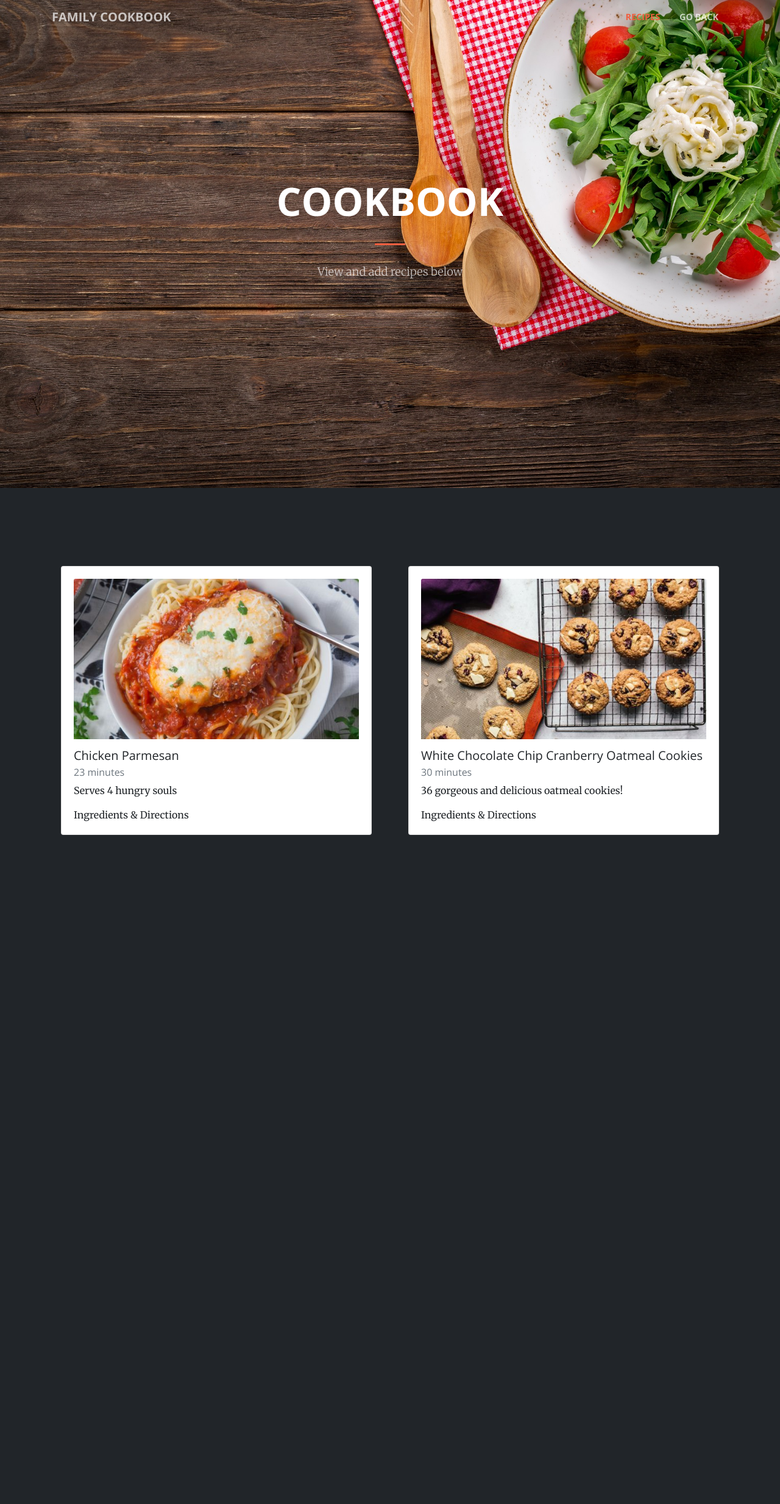
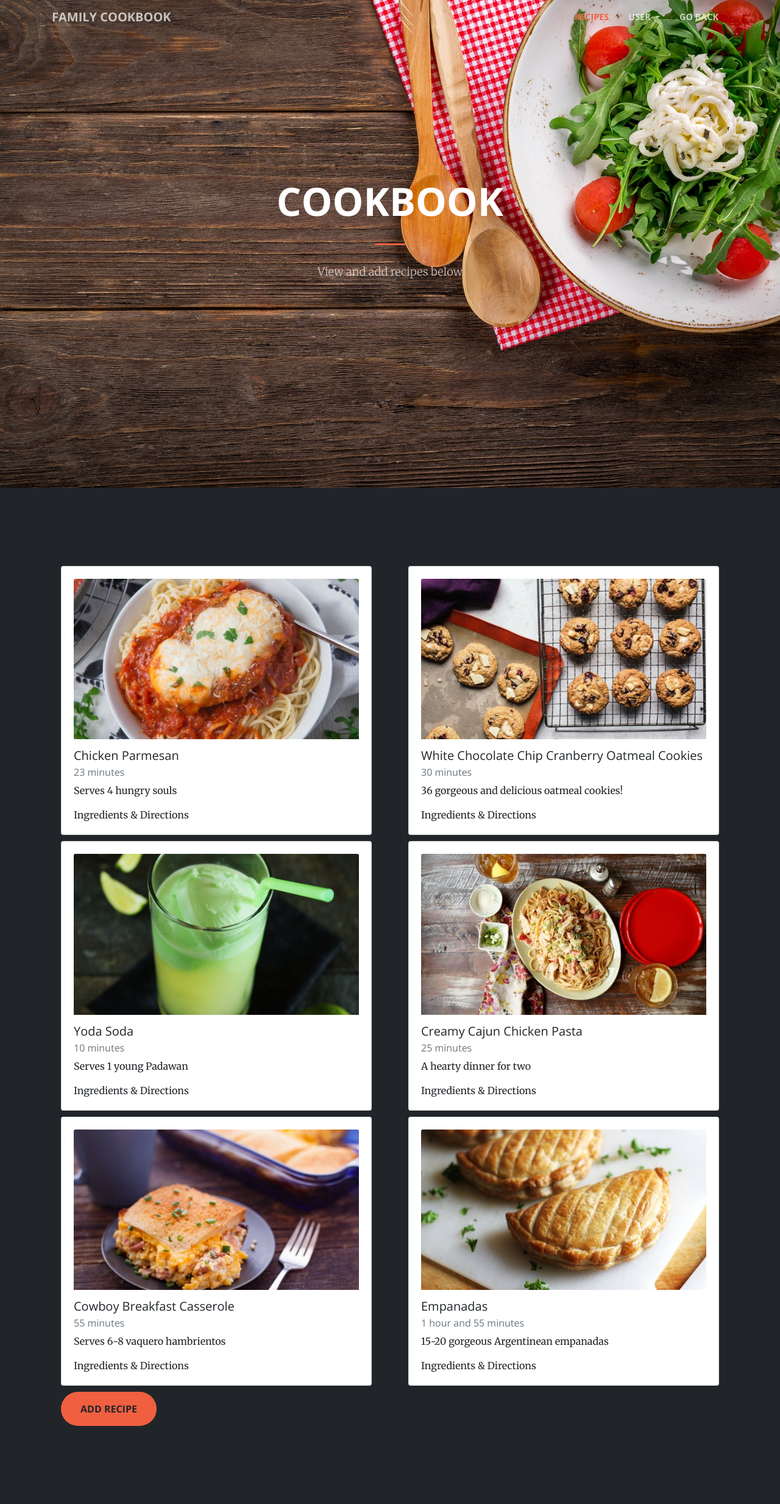
Before and after one commit to warpaltarpers/cse201-project, a PHP site: page /cookbook.html in a window 1280 px wide. Shown: the whole page at 61% size. Before the commit the page ends 1369 px from the top, so only its background shows below. Run offline with PHP 8.4, Linux system fonts and the light colour scheme.

Commit message:
Final Additions

```diff
--- a/cookbook.html
+++ b/cookbook.html
@@ -50,6 +50,15 @@
 				<ul class="navbar-nav ml-auto">
 					<li class="nav-item"><a class="nav-link js-scroll-trigger"
 						href="#recipe">Recipes</a></li>
+					<li class="nav-item dropdown">
+		        <a class="nav-link dropdown-toggle" href="#" id="navbarDropdown" role="button" data-toggle="dropdown" aria-haspopup="true" aria-expanded="false">
+		          User
+		        </a>
+		        <div class="dropdown-menu" aria-labelledby="navbarDropdown">
+		          <a class="dropdown-item disabled" href="#">Login</a>
+		          <a class="dropdown-item disabled" href="#">Sign Up</a>
+		        </div>
+	      	</li>
 					<li class="nav-item"><a class="nav-link js-scroll-trigger"
 						href="index.html">Go Back</a></li>
 				</ul>
@@ -76,10 +85,9 @@
 <!-- Recipe View section -->
 	<section class="bg-dark" id="recipe">
 		<div class="container">
-			<!-- <a class="btn btn-primary btn-xl js-scroll-trigger" data-toggle="modal" data-target="#exampleModal">Add Recipe</a> -->
 			<!-- Placeholder Recipes -->
 			<div class="card-deck">
-				<div class="col-sm-6">
+				<div class="col-sm-6 cspace">
 					<div class="card">
 						<div class="card-body">
 							<img class="card-img-top" src="img/cparm.jpg">
@@ -90,7 +98,7 @@
 						</div>
 					</div>
 				</div>
-				<div class="col-sm-6">
+				<div class="col-sm-6 cspace">
 					<div class="card">
 						<div class="card-body">
 							<img class="card-img-top" src="img/cookies.jpg">
@@ -101,9 +109,58 @@
 						</div>
 					</div>
 				</div>
+				<div class="col-sm-6 cspace">
+					<div class="card">
+						<div class="card-body">
+							<img class="card-img-top" src="img/yodasoda.jpg">
+							<h5 class="card-title">Yoda Soda</h5>
+							<h6 class="card-subtitle mb-2 text-muted">10 minutes</h6>
+							<p class="card-text">Serves 1 young Padawan</p>
+							<a data-toggle="modal" data-target="#yodasoda" class="modal-card-link">Ingredients & Directions</a>
+						</div>
+					</div>
+				</div>
+				<div class="col-sm-6 cspace">
+					<div class="card">
+						<div class="card-body">
+							<img class="card-img-top" src="img/ccpasta.jpg">
+							<h5 class="card-title">Creamy Cajun Chicken Pasta</h5>
+							<h6 class="card-subtitle mb-2 text-muted">25 minutes</h6>
+							<p class="card-text">A hearty dinner for two</p>
+							<a data-toggle="modal" data-target="#chickpasta" class="modal-card-link">Ingredients & Directions</a>
+						</div>
+					</div>
+				</div>
+				<div class="col-sm-6 cspace">
+					<div class="card">
+						<div class="card-body">
+							<img class="card-img-top" src="img/cbcasserole.jpg">
+							<h5 class="card-title">Cowboy Breakfast Casserole</h5>
+							<h6 class="card-subtitle mb-2 text-muted">55 minutes</h6>
+							<p class="card-text">Serves 6-8 vaquero hambrientos</p>
+							<a data-toggle="modal" data-target="#vaquero" class="modal-card-link">Ingredients & Directions</a>
+						</div>
+					</div>
+				</div>
+				<div class="col-sm-6 cspace">
+					<div class="card">
+						<div class="card-body">
+							<img class="card-img-top" src="img/empanadas.jpg">
+							<h5 class="card-title">Empanadas</h5>
+							<h6 class="card-subtitle mb-2 text-muted">1 hour and 55 minutes</h6>
+							<p class="card-text">15-20 gorgeous Argentinean empanadas</p>
+							<a data-toggle="modal" data-target="#empanadas" class="modal-card-link">Ingredients & Directions</a>
+						</div>
+					</div>
+				</div>
+			</div>
+			<div class="row mx-auto">
+				<div class="col">
+					<a class="btn btn-primary btn-xl js-scroll-trigger" data-toggle="modal" data-target="#exampleModal">Add Recipe</a>
+				</div>
 			</div>
 			<!-- Add Recipe Modal -->
-			<!-- <div class="modal fade" id="exampleModal" tabindex="-1" role="dialog" aria-labelledby="exampleModalLabel" aria-hidden="true">
+			<div class="modal fade" id="exampleModal" tabindex="-1" role="dialog" aria-labelledby="exampleModalLabel" aria-hidden="true">
 			  <div class="modal-dialog" role="document">
 			    <div class="modal-content">
 			      <div class="modal-header">
@@ -113,18 +170,14 @@
 			        </button>
 			      </div>
 			      <div class="modal-body">
-							<input type="text" placeholder="Recipe name" id="newrec-name">
-							<textarea type="text" placeholder="List ingredients" id="newrec-ing" aria-describedby="inghelp" rows="3">
-							<small id="inghelp">Separate ingredients by commas</small>
-							<textarea type="text" placeholder="List directions" id="newrec-dir" rows="3">
+							<p>Functionality coming soon! Browse our current recipes while you wait!</p>
 			      </div>
 			      <div class="modal-footer">
 			        <button type="button" class="btn btn-secondary" data-dismiss="modal">Close</button>
-			        <button type="button" class="btn btn-primary" data-dismiss="modal">Save Recipe</button>
 			      </div>
 			    </div>
 			  </div>
-			</div> -->
+			</div>
 
 			<!-- Chicken Parm Modal -->
 			<div class="modal fade" id="cparmmod" tabindex="-1" role="dialog" aria-labelledby="exampleModalLabel" aria-hidden="true">
@@ -212,6 +265,169 @@
 					</div>
 				</div>
 			</div>
+
+			<!-- Yoda Soda Modal -->
+			<div class="modal fade" id="yodasoda" tabindex="-1" role="dialog" aria-labelledby="exampleModalLabel" aria-hidden="true">
+				<div class="modal-dialog" role="document">
+					<div class="modal-content">
+						<div class="modal-header">
+							<h5 class="modal-title" id="exampleModalLabel">Yoda Soda</h5>
+							<button type="button" class="close" data-dismiss="modal" aria-label="Close">
+								<span aria-hidden="true">&times;</span>
+							</button>
+						</div>
+						<div class="modal-body">
+							<h6>Ingredients</h6>
+							<ul>
+								<li>1/4 cup lime juice</li>
+								<li>3 tbsp sugar</li>
+								<li>1 cup sparkling water</li>
+								<li>1 scoop lime sorbet</li>
+							</ul>
+							<h6>Directions</h6>
+							<ol>
+								<li>Juice limes to obtain 1/4 cup lime juice (or use 1/4 prepared juice!)</li>
+								<li>Combine lime juice and sugar--stir to dissolve sugar</li>
+								<li>Add sparkling water and stir till mixed</li>
+								<li>Taste and add more sugar if desired</li>
+								<li>Place sherbet in a tall glass and pour lime mixture over top</li>
+							</ol>
+						</div>
+						<div class="modal-footer">
+							<button type="button" class="btn btn-secondary" data-dismiss="modal">Close</button>
+						</div>
+					</div>
+				</div>
+			</div>
+
+			<!-- Chicken Pasta Modal -->
+			<div class="modal fade" id="chickpasta" tabindex="-1" role="dialog" aria-labelledby="exampleModalLabel" aria-hidden="true">
+				<div class="modal-dialog" role="document">
+					<div class="modal-content">
+						<div class="modal-header">
+							<h5 class="modal-title" id="exampleModalLabel">Creamy Cajun Chicken Pasta</h5>
+							<button type="button" class="close" data-dismiss="modal" aria-label="Close">
+								<span aria-hidden="true">&times;</span>
+							</button>
+						</div>
+						<div class="modal-body">
+							<h6>Ingredients</h6>
+							<ul>
+								<li>2 boneless skinless chicken breast halves</li>
+								<li>4 ounces linguine</li>
+								<li>2 tsp cajun seasoning</li>
+								<li>2 tbsp butter</li>
+								<li>1 thinly sliced green onion</li>
+								<li>1/2 cup heavy whipping cream</li>
+								<li>2 tbsp chopped sun-dried tomatoes</li>
+								<li>1/4 tsp salt</li>
+								<li>1/4 tsp dried basil</li>
+								<li>1/8 tsp ground black pepper</li>
+								<li>1/8 tsp garlic powder</li>
+							</ul>
+							<h6>Directions</h6>
+							<ol>
+								<li>Place chicken and Cajun seasoning in a bowl and toss to coat</li>
+								<li>In a large skillet over medium heat, sauté chicken in butter or margarine until chicken is tender, about 5 to 7 minutes</li>
+								<li>Reduce heat add green onion, heavy cream, tomatoes, basil, salt, garlic powder, black pepper and heat through</li>
+								<li>Pour over hot linguine</li>
+							</ol>
+						</div>
+						<div class="modal-footer">
+							<button type="button" class="btn btn-secondary" data-dismiss="modal">Close</button>
+						</div>
+					</div>
+				</div>
+			</div>
+
+			<!-- Cowboy Casserole Modal -->
+			<div class="modal fade" id="vaquero" tabindex="-1" role="dialog" aria-labelledby="exampleModalLabel" aria-hidden="true">
+				<div class="modal-dialog" role="document">
+					<div class="modal-content">
+						<div class="modal-header">
+							<h5 class="modal-title" id="exampleModalLabel">Cowboy Breakfast Casserole</h5>
+							<button type="button" class="close" data-dismiss="modal" aria-label="Close">
+								<span aria-hidden="true">&times;</span>
+							</button>
+						</div>
+						<div class="modal-body">
+							<h6>Ingredients</h6>
+							<ul>
+								<li>12 slices of bread</li>
+								<li>2 cups cheddar cheese/16 slices American cheese</li>
+								<li>1 lb chopped ham (any breakfast meat could work)</li>
+								<li>2 cups milk</li>
+								<li>6 large eggs</li>
+								<li>1 tsp ground mustard</li>
+							</ul>
+							<h6>Directions</h6>
+							<ol>
+								<li>Line a 9x13 greased pan with 8 slices of bread and top with half of the cheese</li>
+								<li>Sprinkle meat over cheese. You could also use any other type of meat you prefer. Turkey bacon cooked and crumbled is good too!</li>
+								<li>Mix eggs, milk or sour cream or yogurt, ground mustard, and salt and pepper in a bowl until well blended and pour over cheese</li>
+								<li>Top with the rest of the cheese and 8 more slices of bread, pressing down so the egg bubbles up and moistens it a little</li>
+								<li>Spray top of bread with butter flavored cooking spray or spread with a little butter covering the whole surface of the bread</li>
+								<li>Cover and refrigerate overnight. Bake at 350 F for 45 minutes to 1 hour or until the middle of casserole looks cooked. Knife inserted in middle will come out with melted cheese but not with ‘wet’ egg when done</li>
+							</ol>
+						</div>
+						<div class="modal-footer">
+							<button type="button" class="btn btn-secondary" data-dismiss="modal">Close</button>
+						</div>
+					</div>
+				</div>
+			</div>
+
+			<!-- Empanadas Modal -->
+			<div class="modal fade" id="empanadas" tabindex="-1" role="dialog" aria-labelledby="exampleModalLabel" aria-hidden="true">
+				<div class="modal-dialog" role="document">
+					<div class="modal-content">
+						<div class="modal-header">
+							<h5 class="modal-title" id="exampleModalLabel">Empanadas</h5>
+							<button type="button" class="close" data-dismiss="modal" aria-label="Close">
+								<span aria-hidden="true">&times;</span>
+							</button>
+						</div>
+						<div class="modal-body">
+							<h6>Ingredients</h6>
+							<ul>
+								<li>2 cup all-purpose flour</li>
+								<li>1-2 tsp salt</li>
+								<li>3/4 cup cold margarine</li>
+								<li>2 eggs</li>
+								<li>2/3 cup cold water</li>
+								<li>2 tbsp white vinegar<li>
+								<li>1 lb ground beef</li>
+								<li>4 hard-boiled eggs</li>
+								<li>1 cup stuffed green olive</li>
+								<li>1 large onion</li>
+								<li>3 garlic cloves</li>
+								<li>2-3 tbsp ground cumin powder</li>
+								<li>1 tsp chili pepper flakes</li>
+							</ul>
+							<h6>Directions</h6>
+							<ol>
+								<li>Sift the flour, mix the sifted flour and salt in a large bowl</li>
+								<li>Mix in the solid margarine or butter with your fingers, (best to cross cut with two knives). The flour should have an even, coarse texture, with the margarine lumps no larger than a pea</li>
+								<li>Beat together the water, eggs, and vinegar in a bowl. Slowly mix into the flour mixture, until you have the desired consistency (it should not be too sticky, but still malleable)</li>
+								<li>Place the mixture on a floured surface. Knead with the heel of your hand to bring the dough together</li>
+								<li>Cover the dough and allow to sit in a cool place for at least an hour</li>
+								<li>Roll out the dough until it is about 1/8 of an inch (0.3 cm) thick. Cut into circles about 4-6 inches (10 - 15 cm) in diameter and lightly flour them</li>
+								<li>Heat some oil in a large saucepan. Mince the onions and garlic, and add to the pan. Cook until the onions become translucent</li>
+								<li>Add the ground meat. Break it up with with a spoon and cook, stirring until lightly browned. Drain off fat</li>
+								<li>Mix in the cumin, pepper flakes, and sugar. Adjust to taste</li>
+								<li>Chop the hard boiled eggs and halve the stuffed olives. Carefully mix into the meat mixture. Add salt and pepper to taste</li>
+								<li>Preheat the oven to 375ºF/200ºC</li>
+								<li>Stuff the empanada dough wrappers. Place 2-3 tablespoons of the filling in the center of each wrapper. Dampen the outer perimeter of the dough</li>
+								<li>Fold over, forming a semicircle. Pinch a corner of the dough, and then fold that section onto itself. Pinch and pull out another 1/2-inch (1.2 cm) section and fold over, so that it slightly overlaps the first piece. Repeat along the length of the folded side, until you create a braided or twisted seal</li>
+								<li>Place the folded empanadas on a greased cookie sheet. Bake 15-20 minutes, or until golden brown</li>
+							</ol>
+						</div>
+						<div class="modal-footer">
+							<button type="button" class="btn btn-secondary" data-dismiss="modal">Close</button>
+						</div>
+					</div>
+				</div>
+			</div>
 		</div>
 	</section>
 
--- a/css/quick.css
+++ b/css/quick.css
@@ -11,3 +11,7 @@
 .card-img-top {
   margin-bottom: 15px;
 }
+
+.cspace {
+  margin-bottom: 10px;
+}
```
Also changed, not shown: index.html (+9 -0 lines), img/cbcasserole.jpg (added), img/ccpasta.jpg (added), img/empanadas.jpg (added), img/yodasoda.jpg (added).
